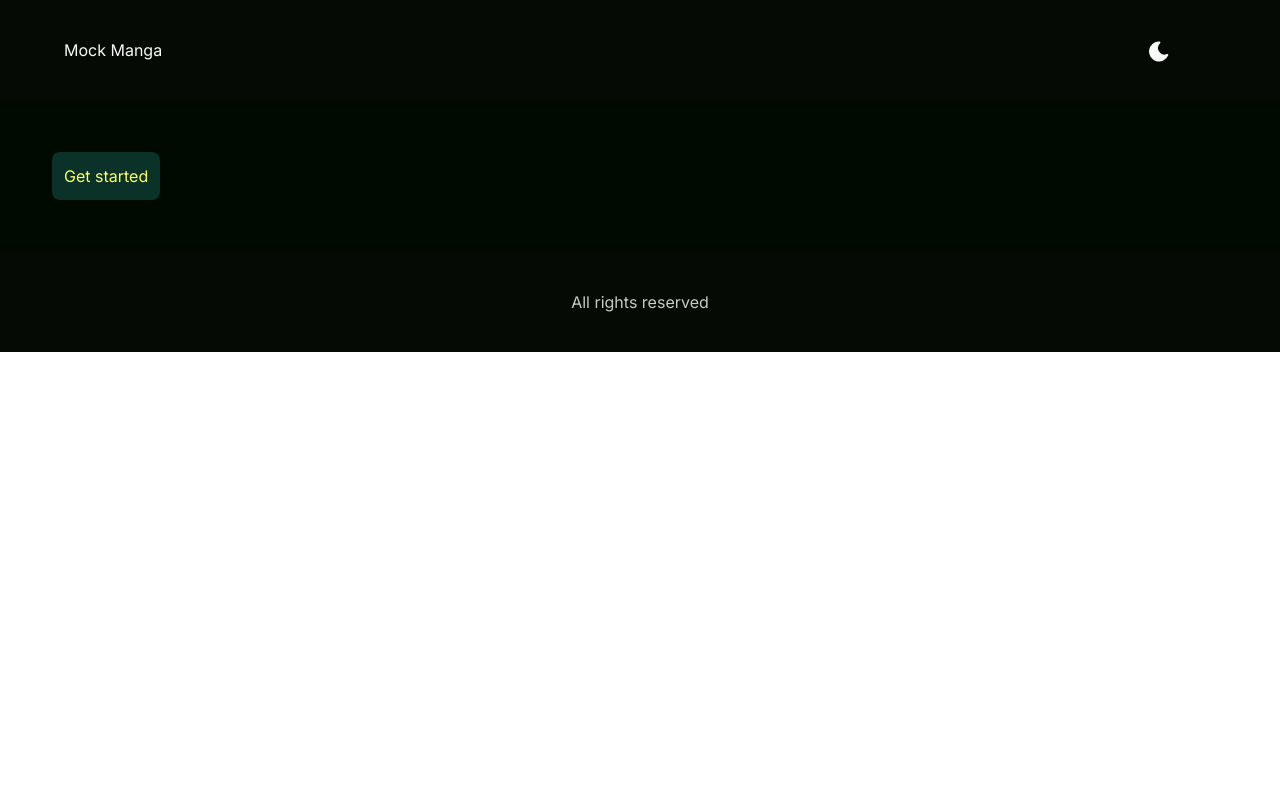
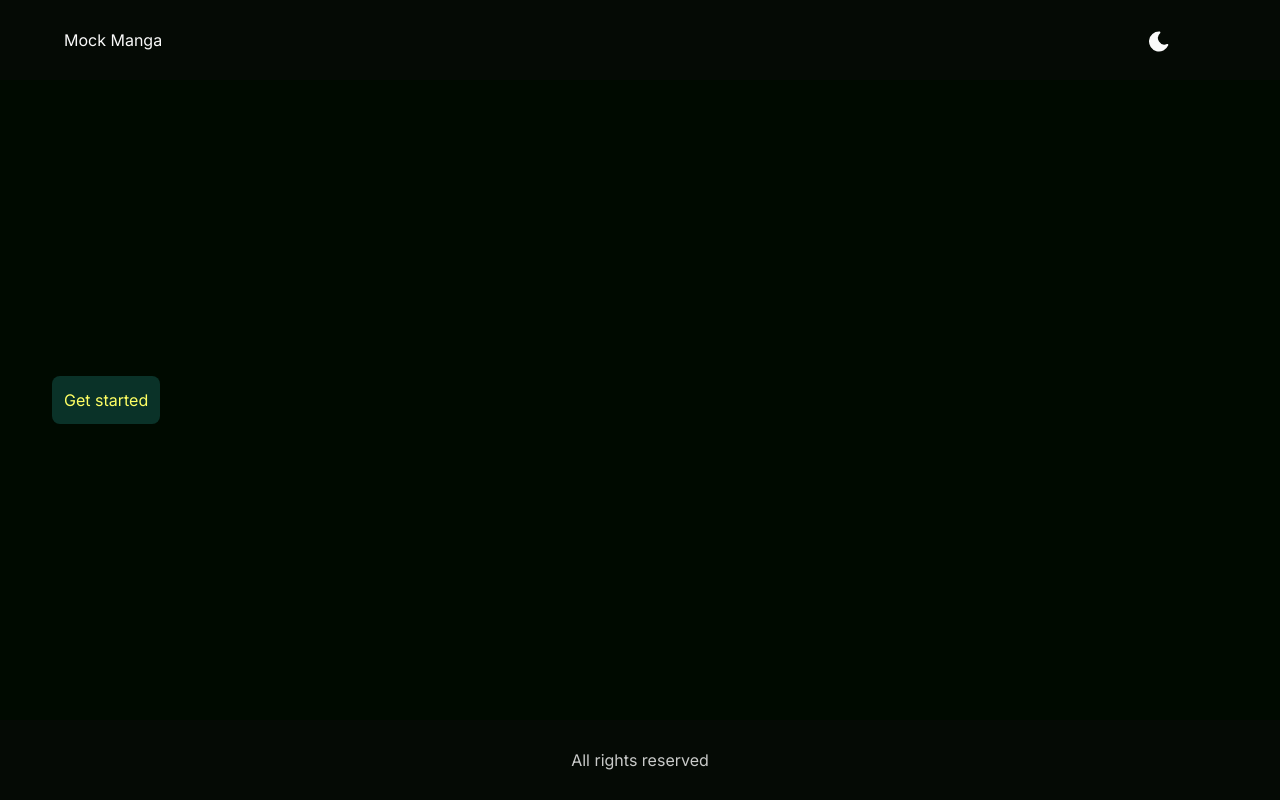
Before and after one commit to suriyaprakhash/mockmanga, a Next.js app: page / in a window 1280 px wide. Built offline with nearby package versions, Linux system fonts and the light colour scheme.

Commit message:
vertical height fixed and added scroll to the body

```diff
--- a/src/app/components/footer.tsx
+++ b/src/app/components/footer.tsx
@@ -4,7 +4,7 @@ import { ThemeContext } from './context/themeContextProvider'
 function Footer() {
 
     return (
-        <section className="bg-secondary-bg text-secondary-text/80 h-[100px] grid grid-cols-6 items-center text-center">
+        <section className="bg-secondary-bg text-secondary-text/80 sm:h-[10vh] grid grid-cols-6 items-center text-center">
             <div className="col-span-6">All rights reserved</div>
         </section>
     )
--- a/src/app/components/hero.tsx
+++ b/src/app/components/hero.tsx
@@ -94,7 +94,7 @@ function Hero() {
 
 
   return (
-    <section className="grid grid-cols-3 items-center">
+    <section className="grid grid-cols-3 items-center sm:h-[80vh] overflow-auto">
       <section className="col-span-3 p-5 sm:col-span-2">
         <div className="p-5">
           {selectedCategories.map((selectedCategory: SelectedCategory, index: number) =>
--- a/src/app/components/navbar.tsx
+++ b/src/app/components/navbar.tsx
@@ -11,7 +11,7 @@ function Navbar() {
     };
 
     return (
-        <nav className="bg-secondary-bg text-secondary-text h-[100px] grid grid-cols-6 items-center">
+        <nav className="bg-secondary-bg text-secondary-text sm:h-[10vh] grid grid-cols-6 items-center">
             <div className="col-span-5 pl-16">Mock Manga</div>
             <div className="col-span-1 sm:pl-20">
                 <button onClick={toggleTheme}>
```
